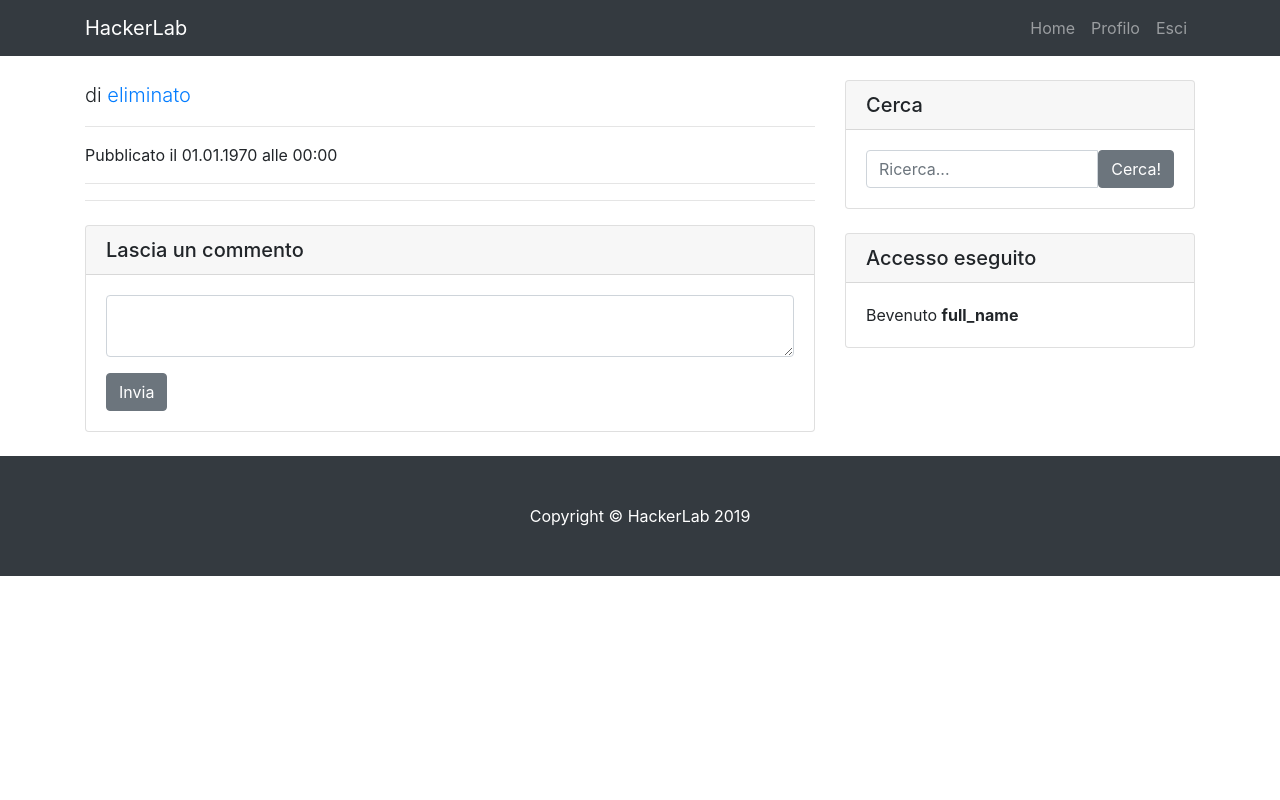
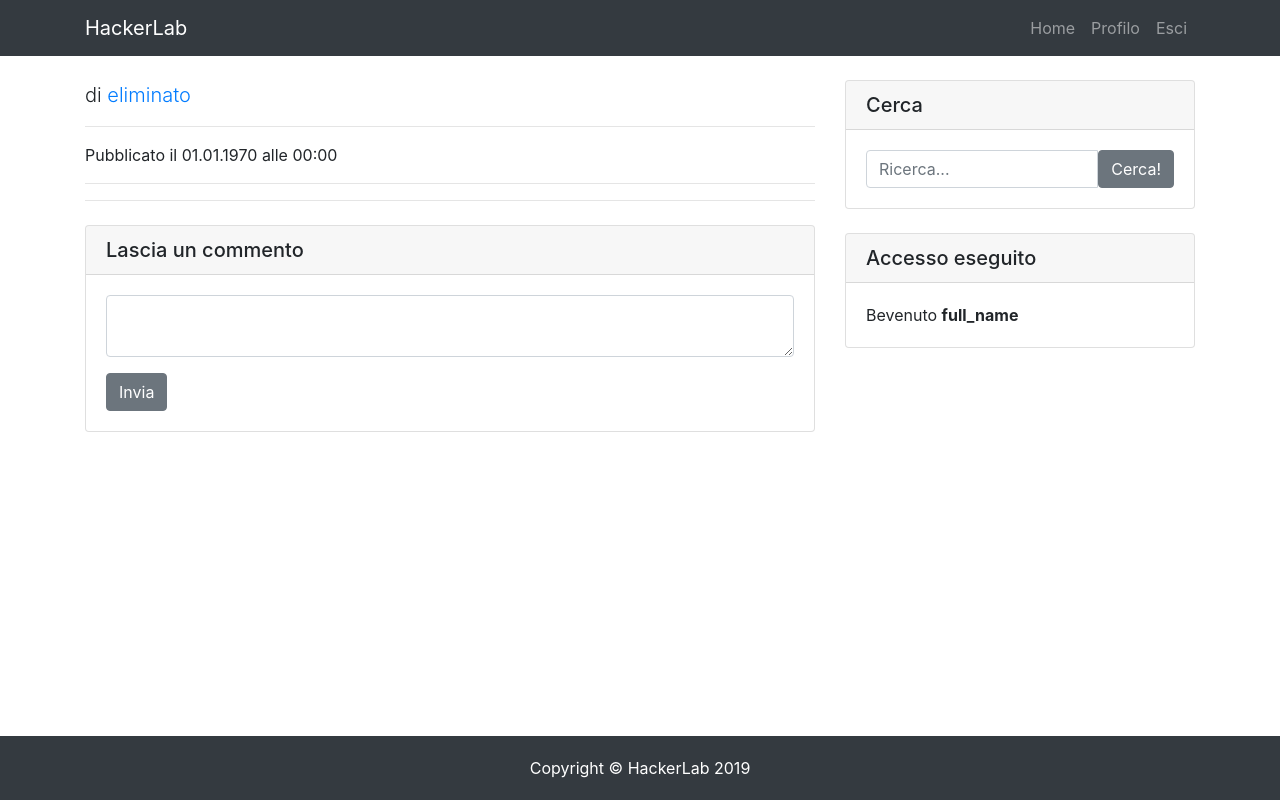
Before and after one commit to filippofinke/HackerLab, a PHP site: page /templates/post.phtml in a window 1280 px wide. Run offline with PHP 8.4, Linux system fonts and the light colour scheme; the template is opened without the code that fills it, so the values that code supplies are empty.

Commit message:
Fixed footer

```diff
--- /dev/null
+++ b/codice/public/css/global.css
@@ -0,0 +1,11 @@
+.main-container {
+    margin-bottom: 60px;
+    height: 100%;
+}
+
+footer {
+    position: fixed;
+    bottom: 0;
+    width: 100%;
+    padding: 20px;
+}
--- a/codice/templates/admin/articoli.phtml
+++ b/codice/templates/admin/articoli.phtml
@@ -13,6 +13,7 @@
   <link href="/vendor/bootstrap/css/bootstrap.min.css" rel="stylesheet">
 
   <!-- Custom styles for this template -->
+  <link href="/css/global.css" rel="stylesheet">
   <link href="/css/blog-home.css" rel="stylesheet">
 
 </head>
@@ -52,7 +53,7 @@
   </nav>
 
   <!-- Page Content -->
-  <div class="container">
+  <div class="container main-container">
 
     <div class="row">
 
@@ -115,7 +116,7 @@
   <!-- /.container -->
 
   <!-- Footer -->
-  <footer class="py-5 bg-dark">
+  <footer class="bg-dark">
     <div class="container">
       <p class="m-0 text-center text-white">Copyright &copy; HackerLab 2019</p>
     </div>
--- a/codice/templates/admin/utenti.phtml
+++ b/codice/templates/admin/utenti.phtml
@@ -13,6 +13,7 @@
   <link href="/vendor/bootstrap/css/bootstrap.min.css" rel="stylesheet">
 
   <!-- Custom styles for this template -->
+  <link href="/css/global.css" rel="stylesheet">
   <link href="/css/blog-home.css" rel="stylesheet">
 
 </head>
@@ -52,7 +53,7 @@
   </nav>
 
   <!-- Page Content -->
-  <div class="container">
+  <div class="container main-container">
 
     <div class="row">
 
@@ -99,7 +100,7 @@
   <!-- /.container -->
 
   <!-- Footer -->
-  <footer class="py-5 bg-dark">
+  <footer class="bg-dark">
     <div class="container">
       <p class="m-0 text-center text-white">Copyright &copy; HackerLab 2019</p>
     </div>
--- a/codice/templates/index.phtml
+++ b/codice/templates/index.phtml
@@ -13,6 +13,7 @@
   <link href="/vendor/bootstrap/css/bootstrap.min.css" rel="stylesheet">
 
   <!-- Custom styles for this template -->
+  <link href="/css/global.css" rel="stylesheet">
   <link href="/css/blog-home.css" rel="stylesheet">
 
 </head>
@@ -62,7 +63,7 @@
   </nav>
 
   <!-- Page Content -->
-  <div class="container">
+  <div class="container main-container">
 
     <div class="row">
 
@@ -222,7 +223,7 @@
   <!-- /.container -->
 
   <!-- Footer -->
-  <footer class="py-5 bg-dark">
+  <footer class="bg-dark">
     <div class="container">
       <p class="m-0 text-center text-white">Copyright &copy; HackerLab 2019</p>
     </div>
--- a/codice/templates/post.phtml
+++ b/codice/templates/post.phtml
@@ -13,6 +13,7 @@
   <link href="/vendor/bootstrap/css/bootstrap.min.css" rel="stylesheet">
 
   <!-- Custom styles for this template -->
+  <link href="/css/global.css" rel="stylesheet">
   <link href="/css/blog-post.css" rel="stylesheet">
 
 </head>
@@ -54,7 +55,7 @@
   </nav>
 
   <!-- Page Content -->
-  <div class="container">
+  <div class="container main-container">
 
     <div class="row">
 
@@ -161,7 +162,7 @@
   <!-- /.container -->
 
   <!-- Footer -->
-  <footer class="py-5 bg-dark">
+  <footer class="bg-dark">
     <div class="container">
       <p class="m-0 text-center text-white">Copyright &copy; HackerLab 2019</p>
     </div>
--- a/codice/templates/profile.phtml
+++ b/codice/templates/profile.phtml
@@ -13,6 +13,7 @@
   <link href="/vendor/bootstrap/css/bootstrap.min.css" rel="stylesheet">
 
   <!-- Custom styles for this template -->
+  <link href="/css/global.css" rel="stylesheet">
   <link href="/css/blog-home.css" rel="stylesheet">
 
 </head>
@@ -54,7 +55,7 @@
   </nav>
 
   <!-- Page Content -->
-  <div class="container">
+  <div class="container main-container">
 
     <div class="row">
 
@@ -122,7 +123,7 @@
   <!-- /.container -->
 
   <!-- Footer -->
-  <footer class="py-5 bg-dark">
+  <footer class="bg-dark">
     <div class="container">
       <p class="m-0 text-center text-white">Copyright &copy; HackerLab 2019</p>
     </div>
--- a/codice/templates/register.phtml
+++ b/codice/templates/register.phtml
@@ -13,6 +13,7 @@
   <link href="vendor/bootstrap/css/bootstrap.min.css" rel="stylesheet">
 
   <!-- Custom styles for this template -->
+  <link href="/css/global.css" rel="stylesheet">
   <link href="css/register.css" rel="stylesheet">
 
 </head>
@@ -41,7 +42,7 @@
 
   <!-- Page Content -->
   <br>
-  <div class="container">
+  <div class="container main-container">
 
     <div class="row">
       <div class="mx-auto card col-6">
@@ -84,7 +85,7 @@
   <!-- /.container -->
 
   <!-- Footer -->
-  <footer class="py-5 bg-dark">
+  <footer class="bg-dark">
     <div class="container">
       <p class="m-0 text-center text-white">Copyright &copy; HackerLab 2019</p>
     </div>
```
